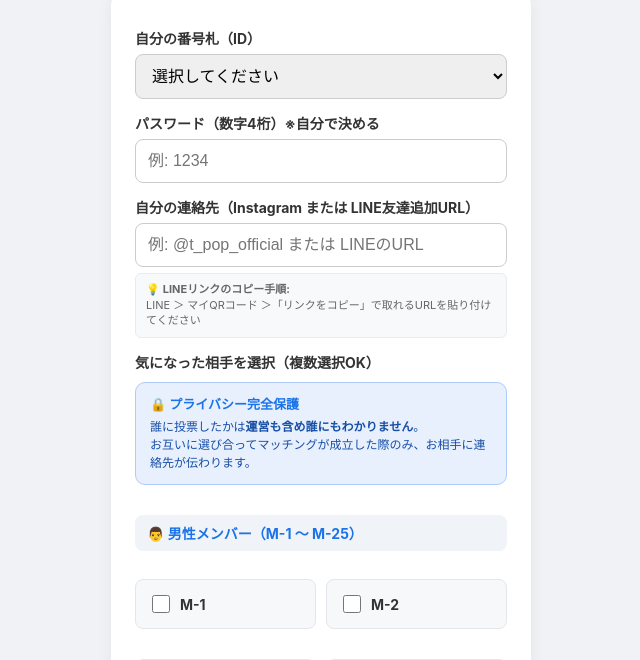
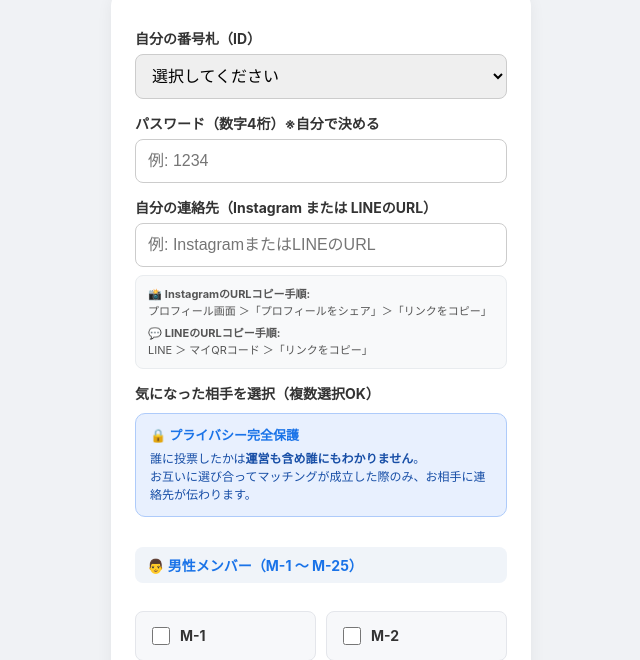
Before and after one commit to T-POP-U/tpop-vote, a Flask app: page / in a window 1280 px wide. Shown: the part 137-797 px from the top of the page, without its empty margins (319-959 px from the left). Run offline with Flask 3, Linux system fonts and the light colour scheme; some libraries are stand-ins or nearby versions.

Commit message:
Update index.html

```diff
--- a/templates/index.html
+++ b/templates/index.html
@@ -4,7 +4,6 @@
   <meta charset="UTF-8">
   <meta name="viewport" content="width=device-width, initial-scale=1.0">
   <title>T-POP シークレット投票</title>
-  <!-- 🎉 紙吹雪（Confetti）ライブラリ -->
   <script src="https://cdn.jsdelivr.net/npm/canvas-confetti@1.6.0/dist/confetti.browser.min.js"></script>
   <style>
     body { font-family: -apple-system, BlinkMacSystemFont, "Segoe UI", Roboto, sans-serif; margin: 0; padding: 20px; background: #f0f2f5; color: #333; overflow-x: hidden; transition: background 0.5s ease; }
@@ -20,13 +19,19 @@
     /* 💡 連絡先補足ガイド */
     .contact-guide {
       font-size: 11px;
-      color: #666;
+      color: #555;
       background: #f8f9fa;
       border: 1px solid #e9ecef;
-      border-radius: 6px;
-      padding: 8px 10px;
-      margin-top: 6px;
-      line-height: 1.4;
+      border-radius: 8px;
+      padding: 10px 12px;
+      margin-top: 8px;
+      line-height: 1.5;
+    }
+    .contact-guide-item {
+      margin-bottom: 6px;
+    }
+    .contact-guide-item:last-child {
+      margin-bottom: 0;
     }
 
     /* 🔒 プライバシー注記ボックス */
@@ -190,7 +195,6 @@
       <button class="tab-btn" onclick="showTab('result')">🎉 結果確認</button>
     </div>
 
-    <!-- 投票フォーム画面 -->
     <div id="vote-tab" class="card">
       <form id="voteForm">
         <label>自分の番号札（ID）</label>
@@ -212,17 +216,22 @@
         <label>パスワード（数字4桁）※自分で決める</label>
         <input type="password" id="pin" placeholder="例: 1234" maxlength="4" required>
 
-        <label>自分の連絡先（Instagram または LINE友達追加URL）</label>
-        <input type="text" id="contact" placeholder="例: @t_pop_official または LINEのURL" required>
+        <label>自分の連絡先（Instagram または LINEのURL）</label>
+        <input type="text" id="contact" placeholder="例: InstagramまたはLINEのURL" required>
 
         <div class="contact-guide">
-          💡 <b>LINEリンクのコピー手順:</b><br>
-          LINE ＞ マイQRコード ＞「リンクをコピー」で取れるURLを貼り付けてください
+          <div class="contact-guide-item">
+            📸 <b>InstagramのURLコピー手順:</b><br>
+            プロフィール画面 ＞「プロフィールをシェア」＞「リンクをコピー」
+          </div>
+          <div class="contact-guide-item">
+            💬 <b>LINEのURLコピー手順:</b><br>
+            LINE ＞ マイQRコード ＞「リンクをコピー」
+          </div>
         </div>
 
         <label>気になった相手を選択（複数選択OK）</label>
 
-        <!-- 🔒 プライバシー保護の注記エリア -->
         <div class="privacy-notice">
           <strong>🔒 プライバシー完全保護</strong>
           誰に投票したかは<b>運営も含め誰にもわかりません</b>。<br>
@@ -230,7 +239,6 @@
         </div>
 
         <div class="grid">
-          <!-- 男性グループ見出し -->
           <div class="section-title">👨 男性メンバー（M-1 〜 M-25）</div>
 
           <label class="checkbox-card"><input type="checkbox" name="target" value="M-1"> M-1</label>
@@ -259,7 +267,6 @@
           <label class="checkbox-card"><input type="checkbox" name="target" value="M-24"> M-24</label>
           <label class="checkbox-card"><input type="checkbox" name="target" value="M-25"> M-25</label>
 
-          <!-- 女性グループ見出し（ここで2列幅使ってしっかり改行＆区切り） -->
           <div class="section-title" style="margin-top: 20px;">👩 女性メンバー（F-1 〜 F-25）</div>
 
           <label class="checkbox-card"><input type="checkbox" name="target" value="F-1"> F-1</label>
@@ -293,7 +300,6 @@
       </form>
     </div>
 
-    <!-- 投票完了画面 -->
     <div id="complete-view" class="card" style="display:none;">
       <div class="complete-box">
         <div class="complete-icon">✨</div>
@@ -306,7 +312,6 @@
       </div>
     </div>
 
-    <!-- 結果確認画面 -->
     <div id="result-tab" class="card" style="display:none;">
       <label>自分の番号札（ID）</label>
       <select id="res_my_id">
```
